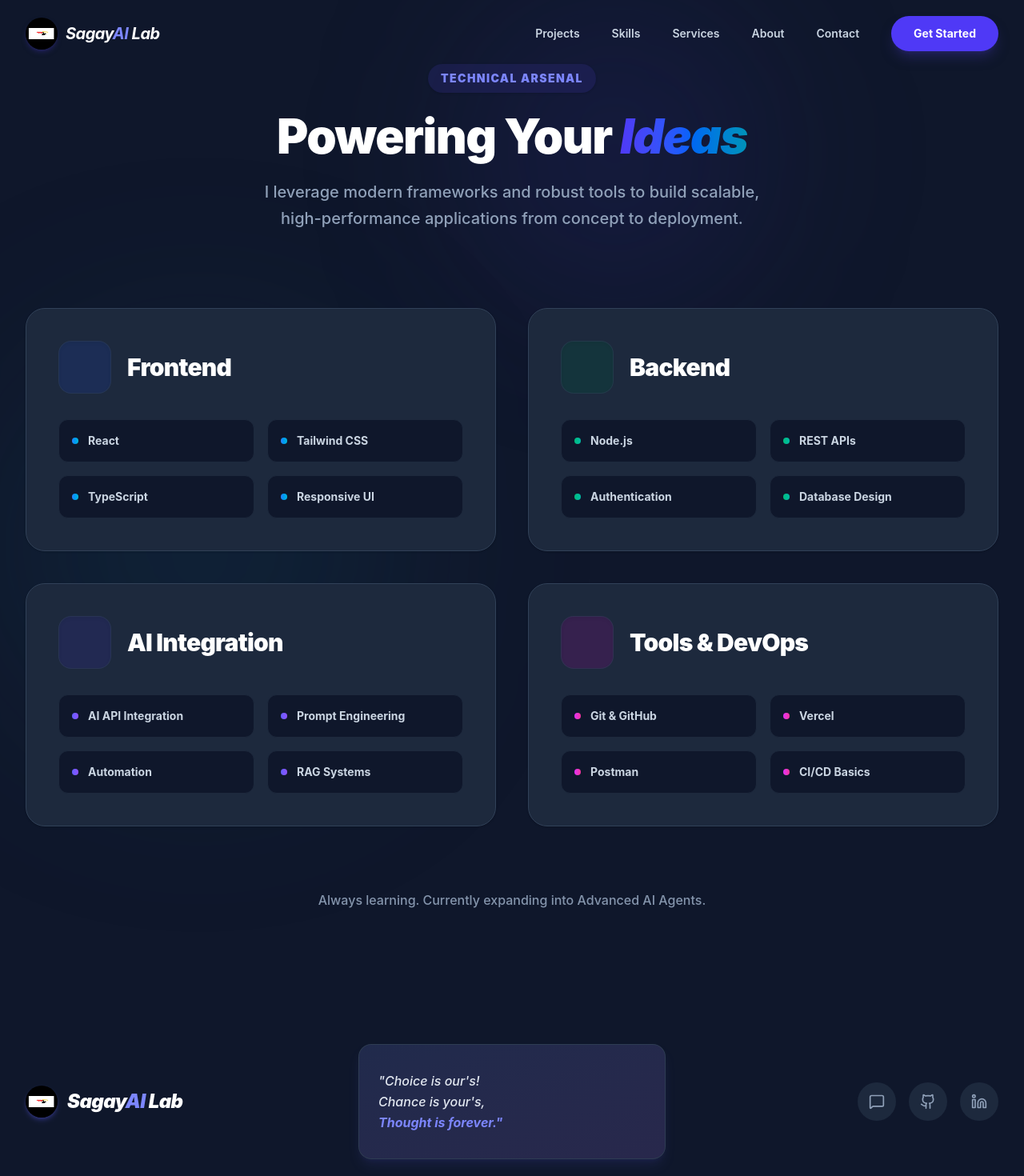
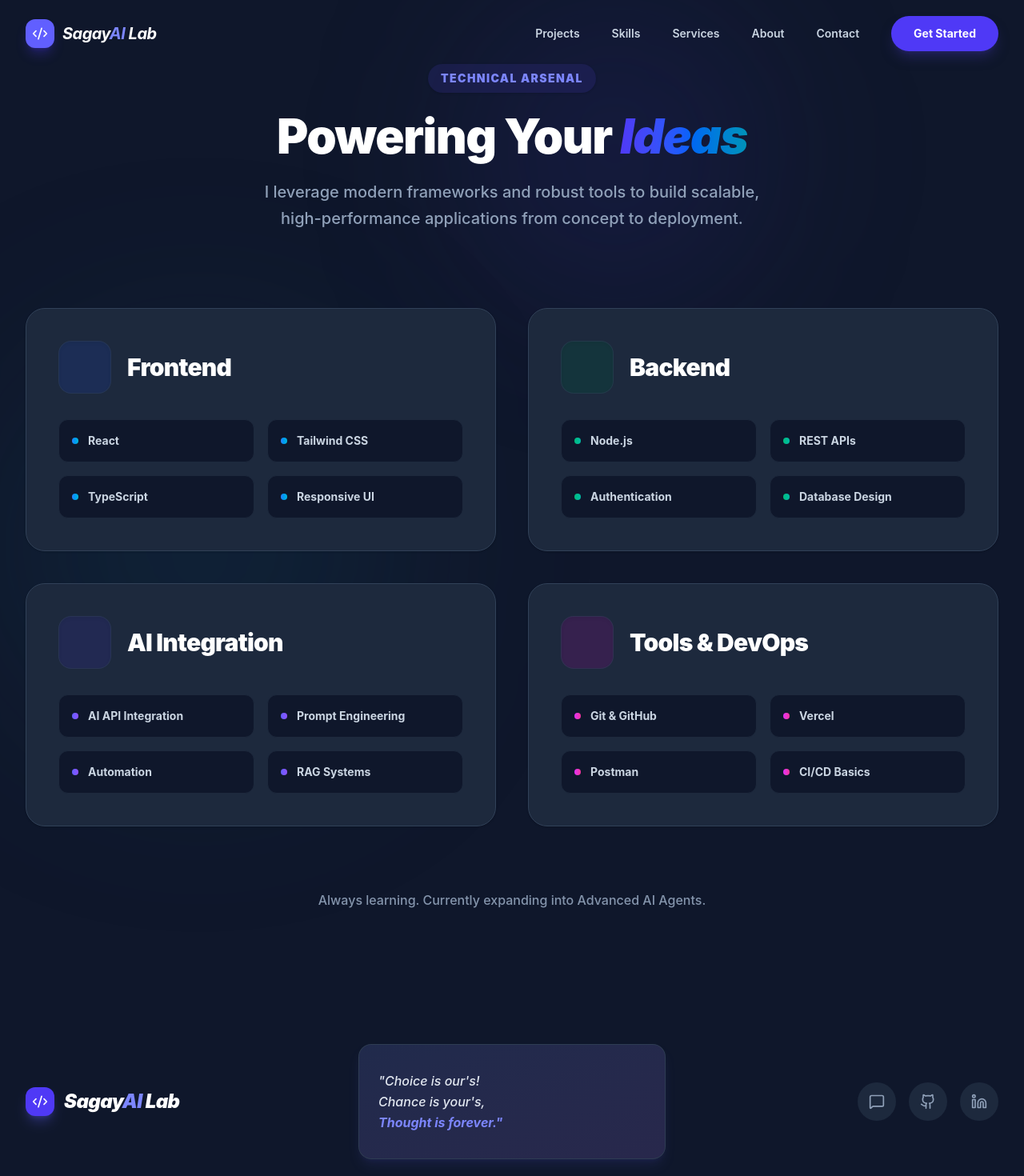
Before and after one commit to stalinSaga04/portfolio, a React (Vite) app: page /skills in a window 1280 px wide. Shown: the top 1470 px of the page at 80% size. Built offline with nearby package versions, Linux system fonts and the light colour scheme.

Commit message:
fix(logo): restore original Code2 brand logo in Navbar and Footer

```diff
--- a/src/components/Footer.jsx
+++ b/src/components/Footer.jsx
@@ -1,5 +1,5 @@
 import React, { useEffect, useRef, useState } from 'react';
-import { Github, Linkedin, MessageSquare } from 'lucide-react';
+import { Github, Linkedin, MessageSquare, Code2 } from 'lucide-react';
 
 const Footer = () => {
     const currentYear = new Date().getFullYear();
@@ -56,11 +56,9 @@ const Footer = () => {
                 <div className="grid grid-cols-1 md:grid-cols-3 gap-8 mb-12 items-center">
                     {/* Left: Logo */}
                     <div className="flex items-center gap-3 group cursor-pointer justify-center md:justify-start" onClick={() => window.scrollTo({ top: 0, behavior: 'smooth' })}>
-                        <img
-                            src="/favicon.png"
-                            alt="SagayAI Lab"
-                            className="w-10 h-10 rounded-full group-hover:rotate-12 transition-all duration-500 shadow-md shadow-indigo-500/30"
-                        />
+                        <div className="bg-indigo-600 rounded-xl p-2 group-hover:rotate-12 transition-transform duration-300 shadow-lg shadow-indigo-500/30">
+                            <Code2 className="w-5 h-5 text-white" />
+                        </div>
                         <span className="text-2xl font-black tracking-tight text-white italic">Sagay<span className="text-indigo-400">AI</span> Lab</span>
                     </div>
 
--- a/src/components/Navbar.jsx
+++ b/src/components/Navbar.jsx
@@ -1,6 +1,6 @@
 import React, { useState, useEffect } from 'react';
 import { Link } from 'react-router-dom';
-import { Menu, X } from 'lucide-react';
+import { Menu, X, Code2 } from 'lucide-react';
 
 const Navbar = () => {
     const [isOpen, setIsOpen] = useState(false);
@@ -27,11 +27,9 @@ const Navbar = () => {
             <div className="max-w-7xl mx-auto px-4 sm:px-6 lg:px-8">
                 <div className="flex justify-between items-center">
                     <Link to="/" className="flex items-center gap-2.5 group cursor-pointer" onClick={() => window.scrollTo({ top: 0, behavior: 'smooth' })}>
-                        <img
-                            src="/favicon.png"
-                            alt="SagayAI Lab"
-                            className="w-10 h-10 rounded-full group-hover:rotate-12 transition-all duration-500 shadow-md shadow-indigo-200 dark:shadow-indigo-900/50"
-                        />
+                        <div className="bg-indigo-600 dark:bg-indigo-500 rounded-xl p-2 group-hover:rotate-12 transition-transform duration-300 shadow-lg shadow-indigo-600/30">
+                            <Code2 className="w-5 h-5 text-white" />
+                        </div>
                         <span className="text-xl font-bold tracking-tight text-slate-900 dark:text-white italic">Sagay<span className="text-indigo-600 dark:text-indigo-400">AI</span> Lab</span>
                     </Link>
 
```
